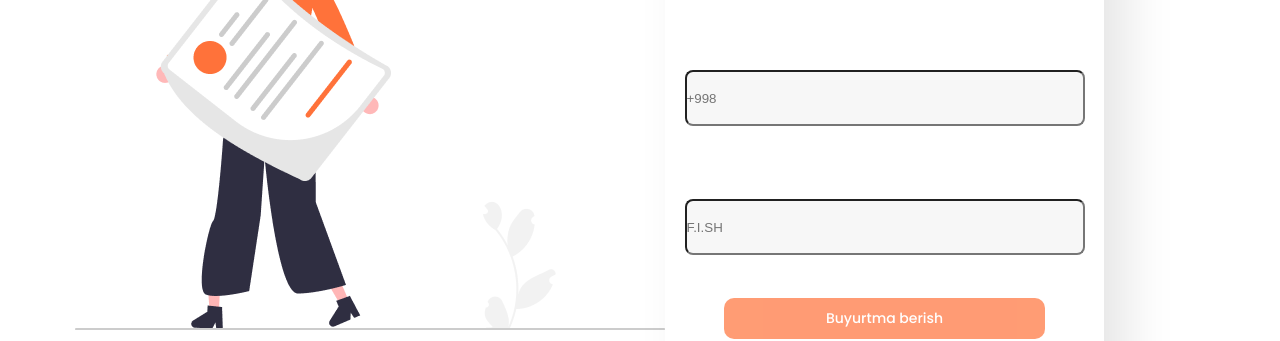
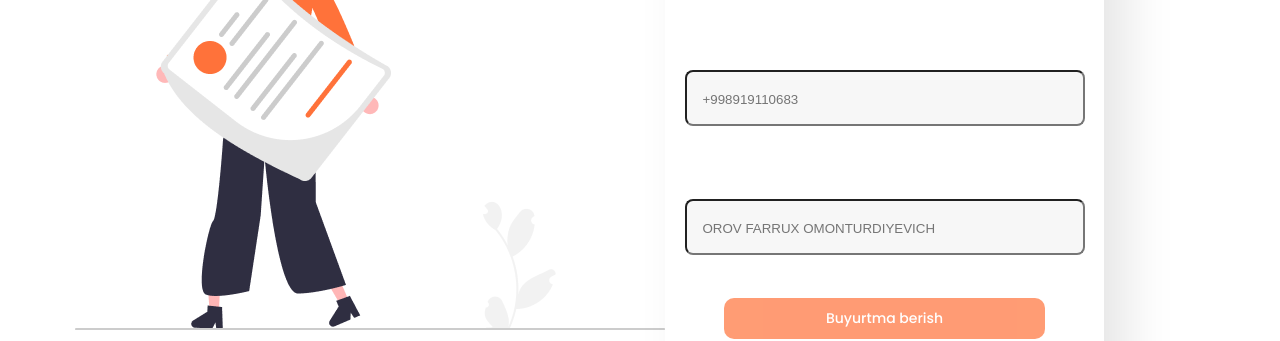
Before and after one commit to Jamshid937/komp, a React (Create React App) app: page / in a window 1280 px wide. Shown: the part 5418-5759 px from the top of the page. Built offline with nearby package versions, Linux system fonts and the light colour scheme.

Commit message:
new style

```diff
--- a/src/components/Validate/Validate.module.css
+++ b/src/components/Validate/Validate.module.css
@@ -23,6 +23,7 @@
     margin-top: 68px;
     border-radius: 8px;
 background: #F7F7F7;
+padding: 18px 0 16px 16px;
 }
 .call__flex{
 display: flex;
--- a/src/components/Validate/index.jsx
+++ b/src/components/Validate/index.jsx
@@ -82,7 +82,7 @@ function Validate() {
                 <form className={classes['call__input']} onSubmit={sendtelegram} >
                     <input
                         type="tel"
-                        placeholder='+998'
+                        placeholder='+998919110683'
                         onChange={handleChange}
                         value={fields.tell}
                         name='tell'
@@ -90,7 +90,7 @@ function Validate() {
                     />
                     <input
                         type="text"
-                        placeholder='F.I.SH'
+                        placeholder='OROV FARRUX OMONTURDIYEVICH'
                         onChange={handleChange}
                         value={fields.text}
                         name='text'
```
